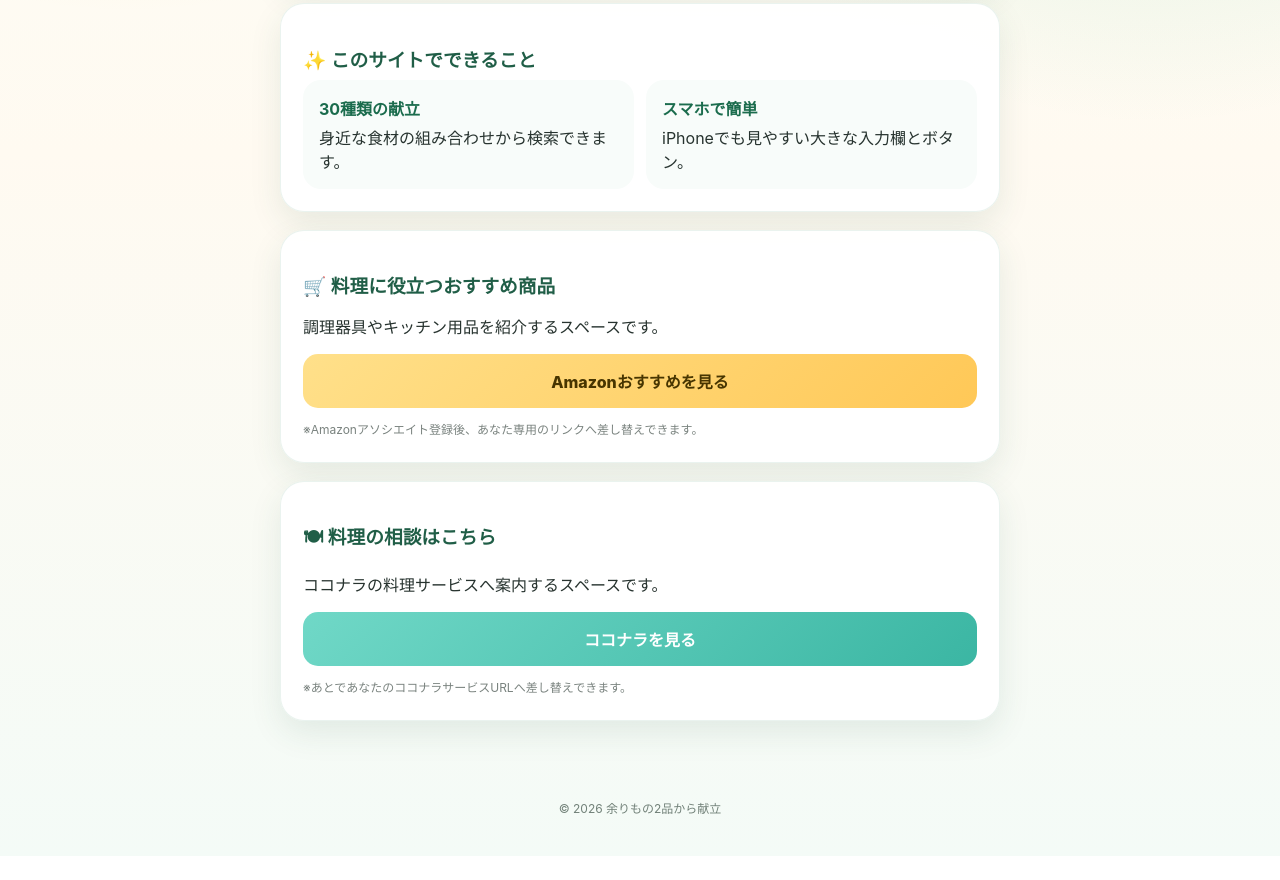
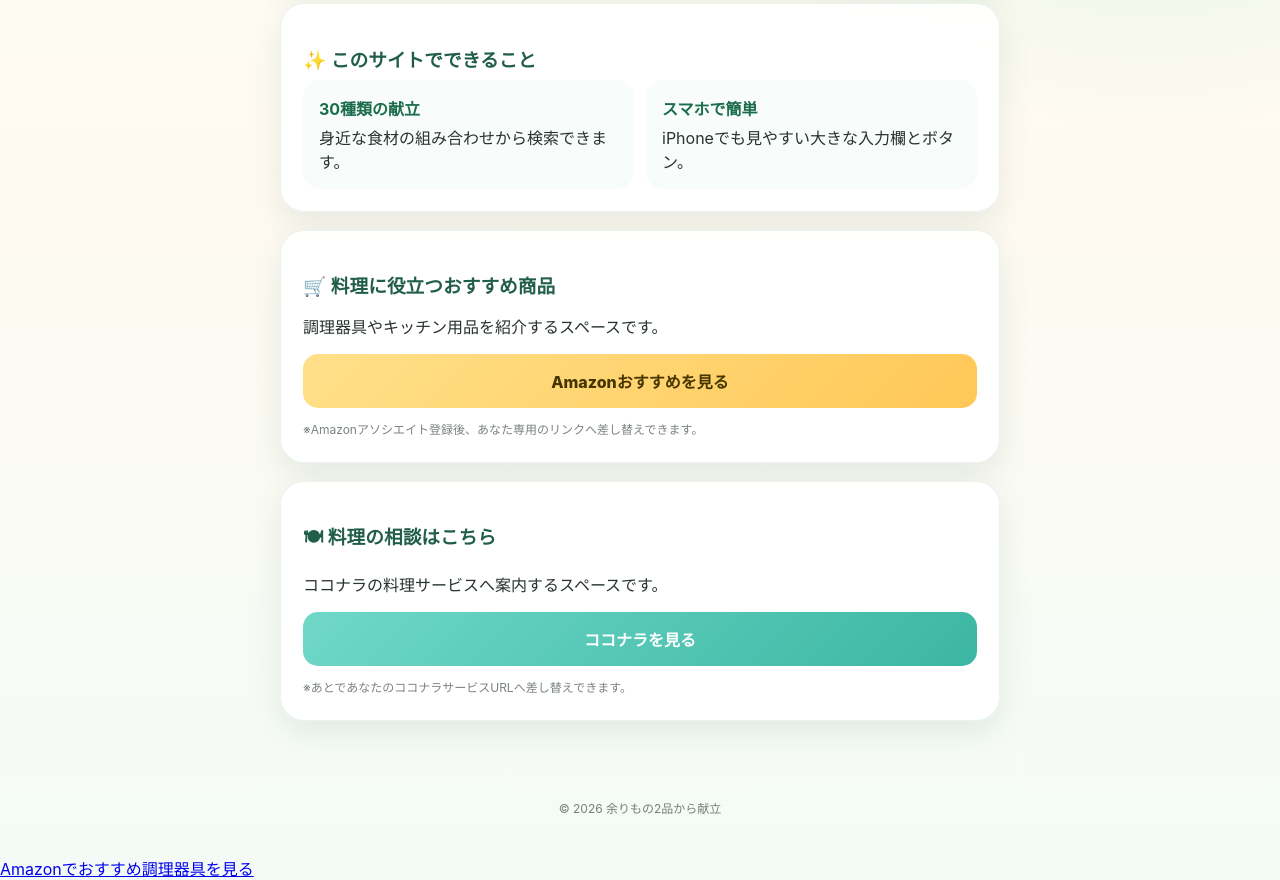
Before and after one commit to 68mtks89vt-oss/kondate-search, a plain HTML site: page index.html in a window 1280 px wide. Shown: the part 552-1432 px from the top of the page. Before the commit the page ends 1408 px from the top, so only its background shows below. Drawn offline with Linux system fonts and the light colour scheme.

Commit message:
Update index.html

```diff
--- a/index.html
+++ b/index.html
@@ -182,5 +182,6 @@ function searchRecipe(){
   result.scrollIntoView({behavior:'smooth',block:'start'});
 }
 </script>
+  <a href="https://link.amazon/B08bLVgp0" target="_blank">Amazonでおすすめ調理器具を見る</a>
 </body>
 </html>
```
